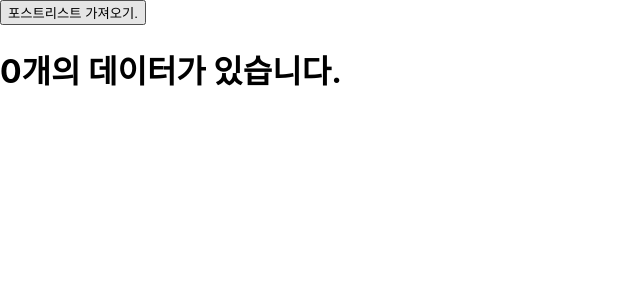
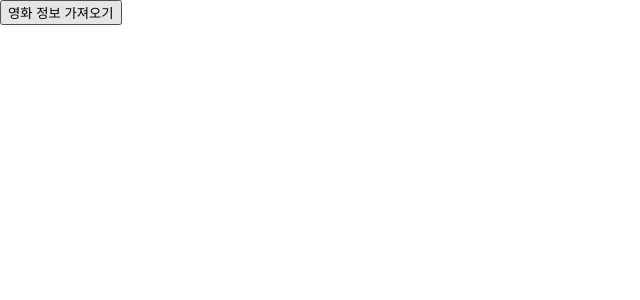
Before and after one commit to dmstjdhdh/boxoffice, a React (Create React App) app: page / in a window 1280 px wide. Shown: the top 300 px of the page, without its empty margins (0-640 px from the left). Built offline with nearby package versions, Linux system fonts and the light colour scheme.

Commit message:
Movies 데이터 가져오기 예제

```diff
--- a/src/App.js
+++ b/src/App.js
@@ -1,10 +1,10 @@
 import React from 'react';
-import Test from "./pages/Test";
+import MovieList from "./pages/MovieList";
 
 const App = () => {
     return (
         <div>
-            <Test/>
+            <MovieList/>
         </div>
     );
 };
--- /dev/null
+++ b/src/pages/MovieList.js
@@ -0,0 +1,41 @@
+import React, {useState} from 'react';
+import axios from "axios";
+
+const MovieList = () => {
+    const [movies, setMovies] = useState([])
+
+    const getMovieList = async () => {
+        try{
+            const address = "https://api.themoviedb.org/3/movie/now_playing?language=en-US&page=1";
+            const options = {
+                headers: {
+                    accept: 'application/json',
+                    Authorization: 'Bearer eyJhbGciOiJIUzI1NiJ9.eyJhdWQiOiI4MGRkZDE3ODg2YzM5YWQwNGYyMTA4YzU4YzdhYjMyNSIsInN1YiI6IjY0Y2UwMDEwZDlmNGE2MDNiNDlmZGQyMiIsInNjb3BlcyI6WyJhcGlfcmVhZCJdLCJ2ZXJzaW9uIjoxfQ.OAkt0tW_dGyVk-7QLJj8u_vZbaRTduN23FMmUp7o98Q'
+                }
+            };
+
+            const result = await axios.get(address, options);
+
+            console.log("&&&&&&&&&&&&&&&&&&&", result.data.results);
+
+            setMovies(result.data.results);
+        } catch (err) {
+            console.log(err.message)
+        }
+    }
+
+    return (
+        <div>
+            <button onClick={getMovieList}>영화 정보 가져오기</button>
+            {movies && movies.map((movie, index) =>(
+                <div key={index}>
+                    <h1>
+                        {movie.title}
+                    </h1>
+                </div>
+            ))}
+        </div>
+    );
+};
+
+export default MovieList;
```
